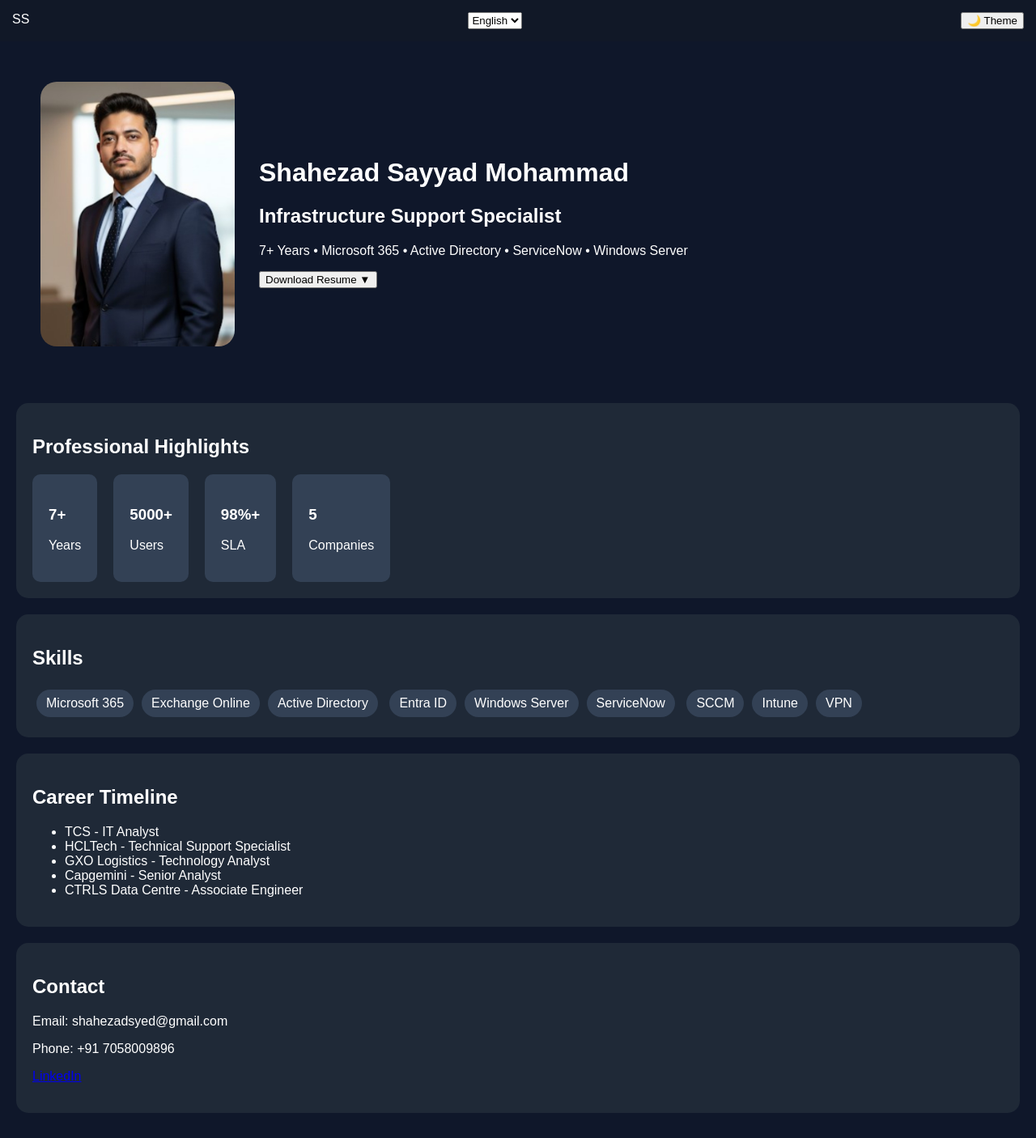
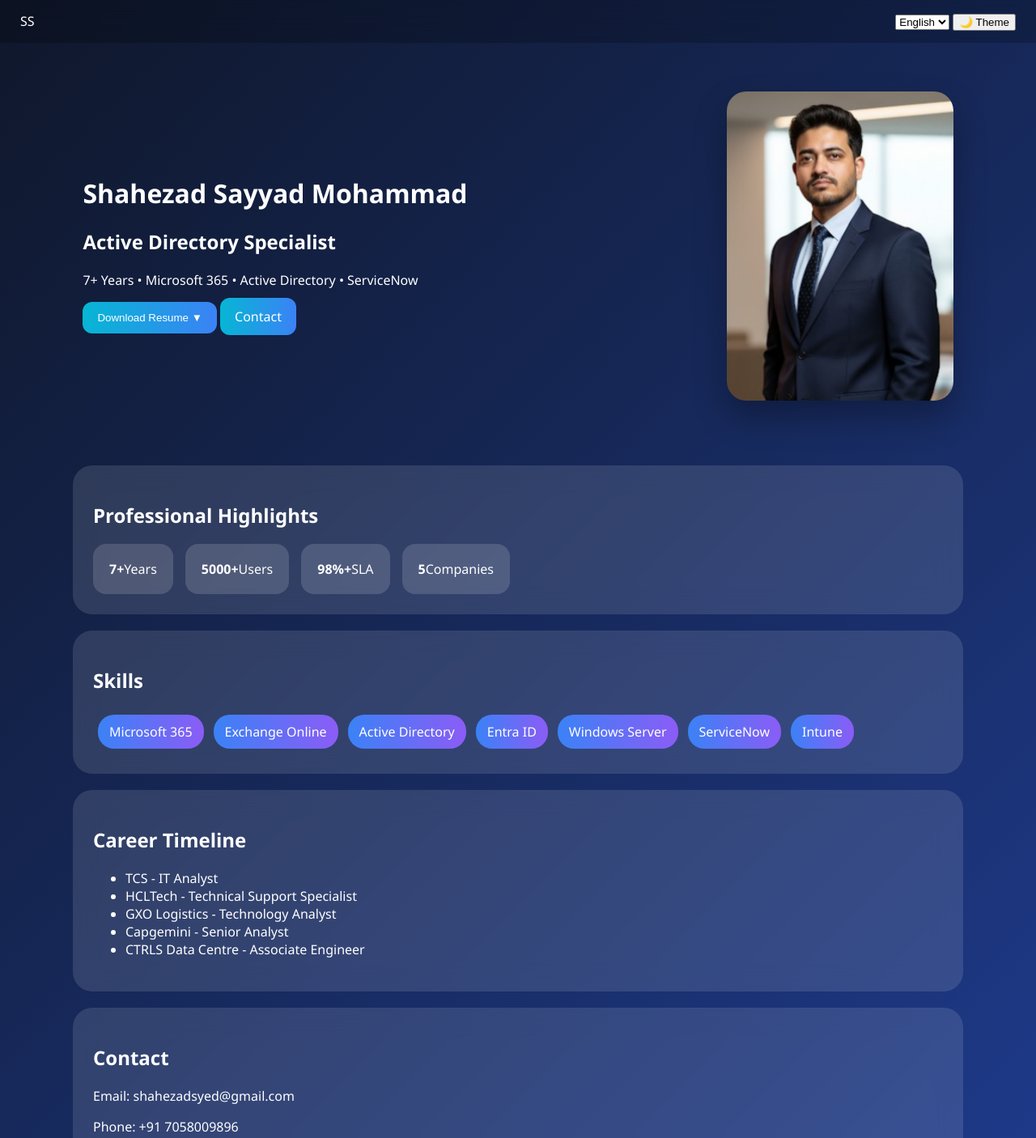
Before and after one commit to Shahezadprince/Shahezad, a plain HTML site: page index.html in a window 1280 px wide. Shown: the top 1406 px of the page at 81% size. Drawn offline with Linux system fonts and the light colour scheme.

Commit message:
Add files via upload

```diff
--- a/index.html
+++ b/index.html
@@ -1,77 +1,39 @@
-<!DOCTYPE html>
-<html lang="en">
-<head>
-<meta charset="UTF-8">
-<meta name="viewport" content="width=device-width, initial-scale=1.0">
-<title>Shahezad Sayyad | Portfolio</title>
-<link rel="stylesheet" href="style.css">
-</head>
+<!DOCTYPE html><html><head><meta charset="utf-8"><meta name="viewport" content="width=device-width,initial-scale=1">
+<title>Shahezad Sayyad | Portfolio</title><link rel="stylesheet" href="style.css"></head>
 <body>
-<nav>
-<div class="brand">SS</div>
-<select id="lang">
-<option>English</option>
-<option>Hindi</option>
-<option>Marathi</option>
-<option>Arabic</option>
-</select>
-<button id="themeBtn">🌙 Theme</button>
-</nav>
+<nav><div class="logo">SS</div>
+<div class="controls">
+<select id="lang"><option value="en">English</option><option value="hi">Hindi</option><option value="mr">Marathi</option></select>
+<button id="theme">🌙 Theme</button></div></nav>
 
 <header class="hero">
-<img src="profile.png" class="photo">
-<div>
-<h1>Shahezad Sayyad Mohammad</h1>
-<h2 id="typing"></h2>
-<p>7+ Years • Microsoft 365 • Active Directory • ServiceNow • Windows Server</p>
-
+<div class="left">
+<h1 id="name">Shahezad Sayyad Mohammad</h1>
+<h2 id="role"></h2>
+<p id="tag">7+ Years • Microsoft 365 • Active Directory • ServiceNow</p>
+<div class="btns">
 <div class="dropdown">
-<button class="dropbtn">Download Resume ▼</button>
-<div class="dropdown-content">
-<a href="Shahezad_Resume.pdf">Resume PDF</a>
-<a href="Shahezad_Resume_ATS.docx">Resume DOCX</a>
+<button class="primary">Download Resume ▼</button>
+<div class="menu">
+<a href="Shahezad_Resume.pdf">PDF Resume</a>
+<a href="Shahezad_Resume_ATS.docx">ATS Resume DOCX</a>
+</div></div>
+<a class="primary" href="mailto:shahezadsyed@gmail.com">Contact</a>
 </div>
 </div>
-</div>
+<img src="profile.png" class="photo">
 </header>
 
-<section class="card">
-<h2>Professional Highlights</h2>
-<div class="stats">
-<div><h3>7+</h3><p>Years</p></div>
-<div><h3>5000+</h3><p>Users</p></div>
-<div><h3>98%+</h3><p>SLA</p></div>
-<div><h3>5</h3><p>Companies</p></div>
-</div>
-</section>
+<section class="glass"><h2 data-k="high">Professional Highlights</h2>
+<div class="stats"><div><b>7+</b><span>Years</span></div><div><b>5000+</b><span>Users</span></div><div><b>98%+</b><span>SLA</span></div><div><b>5</b><span>Companies</span></div></div></section>
 
-<section class="card">
-<h2>Skills</h2>
-<div class="chips">
-<span>Microsoft 365</span><span>Exchange Online</span><span>Active Directory</span>
-<span>Entra ID</span><span>Windows Server</span><span>ServiceNow</span>
-<span>SCCM</span><span>Intune</span><span>VPN</span>
-</div>
-</section>
+<section class="glass"><h2 data-k="skills">Skills</h2><div class="chips">
+<span>Microsoft 365</span><span>Exchange Online</span><span>Active Directory</span><span>Entra ID</span><span>Windows Server</span><span>ServiceNow</span><span>Intune</span></div></section>
 
-<section class="card">
-<h2>Career Timeline</h2>
-<ul>
-<li>TCS - IT Analyst</li>
-<li>HCLTech - Technical Support Specialist</li>
-<li>GXO Logistics - Technology Analyst</li>
-<li>Capgemini - Senior Analyst</li>
-<li>CTRLS Data Centre - Associate Engineer</li>
-</ul>
-</section>
+<section class="glass"><h2 data-k="timeline">Career Timeline</h2>
+<ul><li>TCS - IT Analyst</li><li>HCLTech - Technical Support Specialist</li><li>GXO Logistics - Technology Analyst</li><li>Capgemini - Senior Analyst</li><li>CTRLS Data Centre - Associate Engineer</li></ul></section>
 
-<section class="card">
-<h2>Contact</h2>
-<p>Email: shahezadsyed@gmail.com</p>
-<p>Phone: +91 7058009896</p>
-<p><a href="https://linkedin.com/in/shahezad-sayyad-106a8a10b">LinkedIn</a></p>
-</section>
+<section class="glass"><h2 data-k="contact">Contact</h2>
+<p>Email: shahezadsyed@gmail.com</p><p>Phone: +91 7058009896</p></section>
 
-<script src="script.js"></script>
-</body>
-</html>
+<script src="script.js"></script></body></html>
--- a/script.js
+++ b/script.js
@@ -1,14 +1,19 @@
 
-const roles=['Senior IT Support Engineer','Microsoft 365 Administrator','Infrastructure Support Specialist','EUC Engineer'];
-let i=0;
-setInterval(()=>{
-document.getElementById('typing').innerText=roles[i%roles.length];
-i++;
-},1500);
+const roles=["Senior IT Support Engineer","Microsoft 365 Administrator","Active Directory Specialist","Infrastructure Support Engineer"];
+let r=0;setInterval(()=>{document.getElementById("role").textContent=roles[r++%roles.length]},1500);
 
-document.getElementById('themeBtn').onclick=()=>{
-document.body.classList.toggle('light');
-localStorage.theme=document.body.classList.contains('light')?'light':'dark';
+document.getElementById("theme").onclick=()=>{document.body.classList.toggle("light");localStorage.theme=document.body.classList.contains("light")?"light":"dark";};
+if(localStorage.theme==="light")document.body.classList.add("light");
+
+const t={
+en:{high:"Professional Highlights",skills:"Skills",timeline:"Career Timeline",contact:"Contact"},
+hi:{high:"व्यावसायिक उपलब्धियां",skills:"कौशल",timeline:"करियर यात्रा",contact:"संपर्क"},
+mr:{high:"व्यावसायिक ठळक मुद्दे",skills:"कौशल्ये",timeline:"कारकीर्द प्रवास",contact:"संपर्क"}
 };
-
-if(localStorage.theme==='light'){document.body.classList.add('light');}
+document.getElementById("lang").onchange=e=>{
+let l=t[e.target.value];
+document.querySelector('[data-k="high"]').innerText=l.high;
+document.querySelector('[data-k="skills"]').innerText=l.skills;
+document.querySelector('[data-k="timeline"]').innerText=l.timeline;
+document.querySelector('[data-k="contact"]').innerText=l.contact;
+};
--- a/style.css
+++ b/style.css
@@ -1,14 +1,14 @@
 
-body{font-family:Arial;margin:0;background:#0f172a;color:white;transition:.3s}
-.light{background:#f5f5f5;color:#111}
-nav{display:flex;justify-content:space-between;padding:15px;background:#111827}
-.hero{display:flex;flex-wrap:wrap;gap:30px;align-items:center;padding:50px}
-.photo{width:240px;border-radius:20px}
-.card{margin:20px;padding:20px;background:#1f2937;border-radius:15px}
-.light .card{background:white}
-.stats{display:flex;gap:20px;flex-wrap:wrap}
-.stats div{padding:20px;background:#334155;border-radius:10px}
-.chips span{display:inline-block;margin:5px;padding:8px 12px;background:#334155;border-radius:20px}
-.dropdown-content{display:none;position:absolute;background:white}
-.dropdown:hover .dropdown-content{display:block}
-.dropdown-content a{display:block;padding:10px}
+*{box-sizing:border-box} body{margin:0;font-family:Segoe UI,sans-serif;color:#fff;background:linear-gradient(135deg,#0f172a,#1e3a8a)}
+body.light{color:#111;background:linear-gradient(135deg,#f8fafc,#dbeafe)}
+nav{display:flex;justify-content:space-between;padding:15px 25px;position:sticky;top:0;background:rgba(0,0,0,.2);backdrop-filter:blur(12px)}
+.hero{display:flex;align-items:center;justify-content:space-between;padding:60px 8%;gap:30px}
+.photo{width:280px;border-radius:24px;box-shadow:0 20px 40px rgba(0,0,0,.3)}
+.glass{margin:20px auto;max-width:1100px;padding:25px;border-radius:24px;background:rgba(255,255,255,.12);backdrop-filter:blur(16px)}
+body.light .glass{background:rgba(255,255,255,.8)}
+.stats{display:flex;gap:15px;flex-wrap:wrap}.stats div{padding:20px;border-radius:16px;background:rgba(255,255,255,.15)}
+.chips span{display:inline-block;margin:6px;padding:10px 14px;border-radius:20px;background:linear-gradient(90deg,#3b82f6,#8b5cf6)}
+.primary{padding:12px 18px;border:none;border-radius:12px;background:linear-gradient(90deg,#06b6d4,#3b82f6);color:white;text-decoration:none}
+.dropdown{display:inline-block;position:relative}.menu{display:none;position:absolute;background:white;min-width:180px}.menu a{display:block;padding:10px;color:black}
+.dropdown:hover .menu{display:block}
+@media(max-width:768px){.hero{flex-direction:column}.photo{width:180px}}
```
